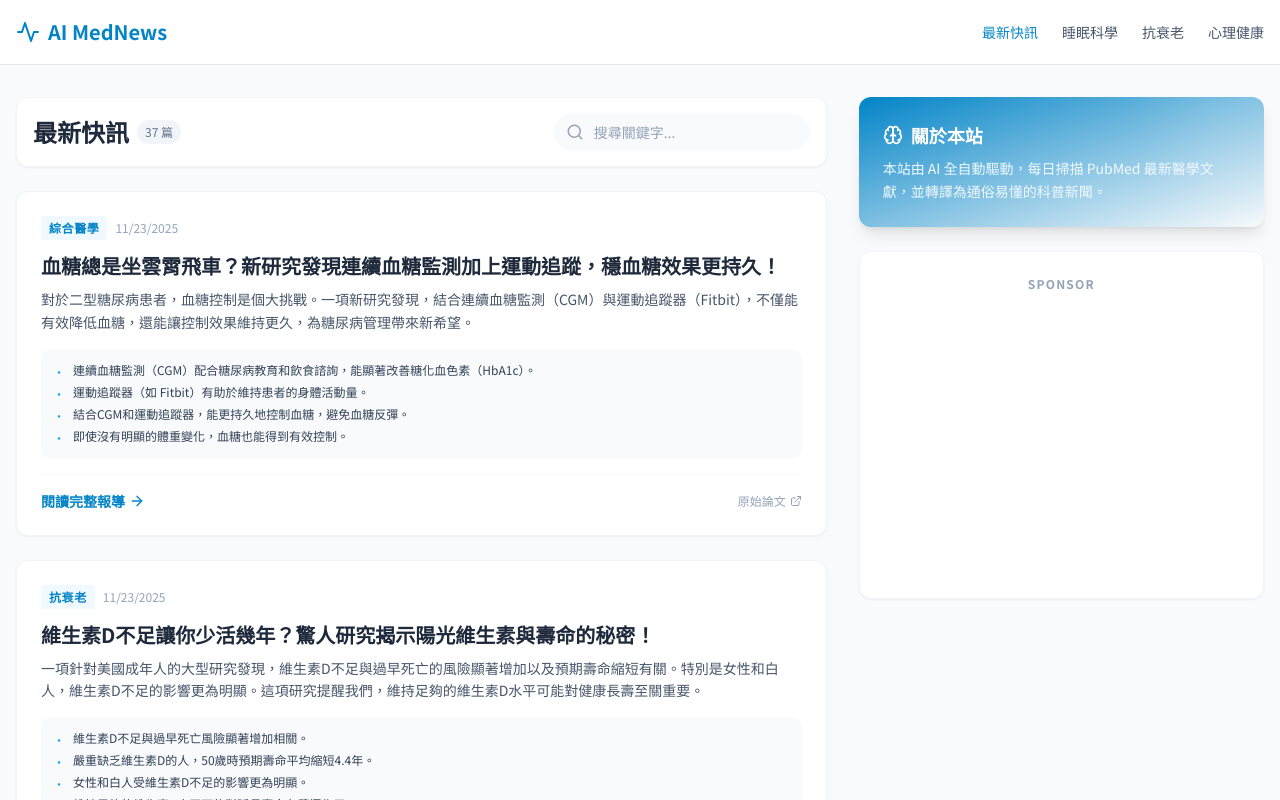
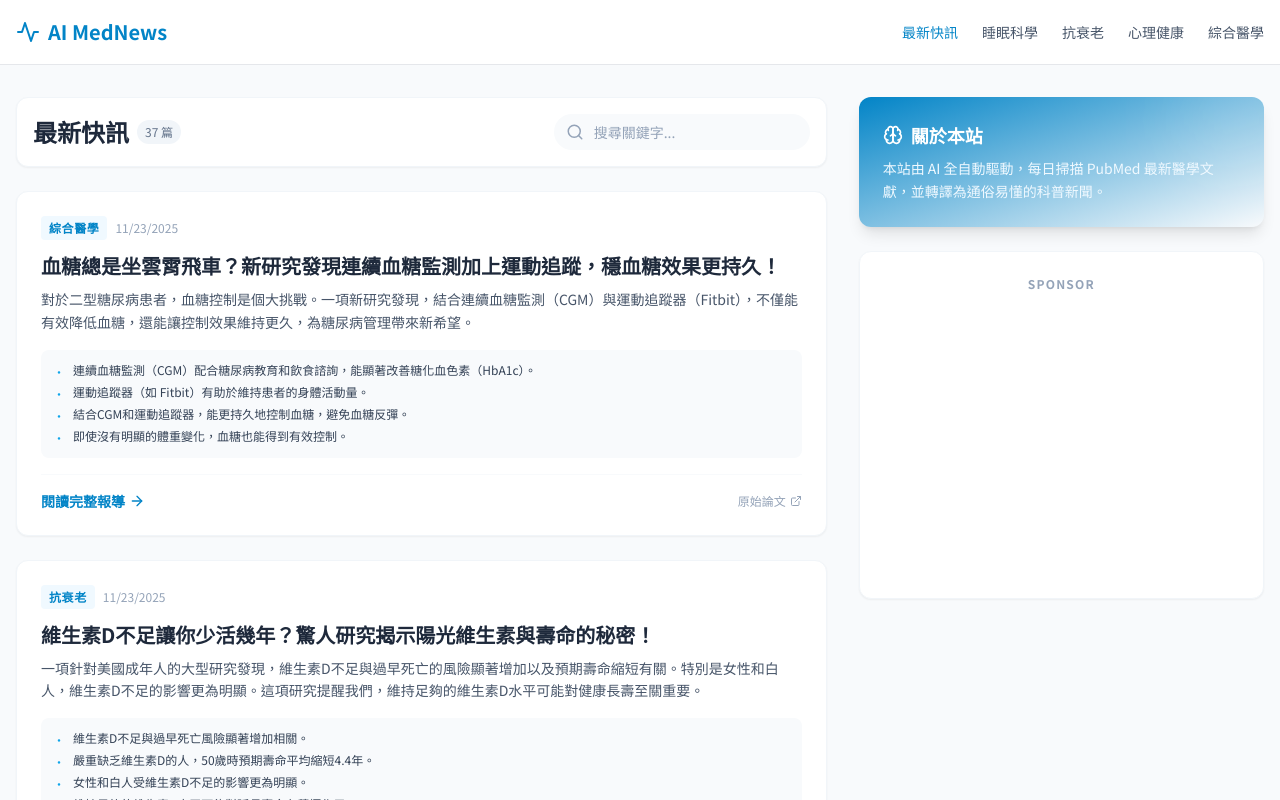
Before and after one commit to Migs-zero/ai-med-news, a Next.js app: page / in a window 1280 px wide. Shown: the top 800 px of the page. Built offline with nearby package versions, Linux system fonts and the light colour scheme.

Commit message:
Dashboard Update: 2025-11-23

```diff
--- a/app/page.js
+++ b/app/page.js
@@ -46,6 +46,7 @@ export default function Home() {
     { name: 'Sleep Science', icon: Moon, label: '睡眠科學' },
     { name: 'Longevity', icon: Activity, label: '抗衰老' },
     { name: 'Mental Health', icon: Brain, label: '心理健康' },
+    { name: 'General', icon: Stethoscope, label: '綜合醫學' },
   ];
 
   const filteredNews = news.filter(item => {
```
